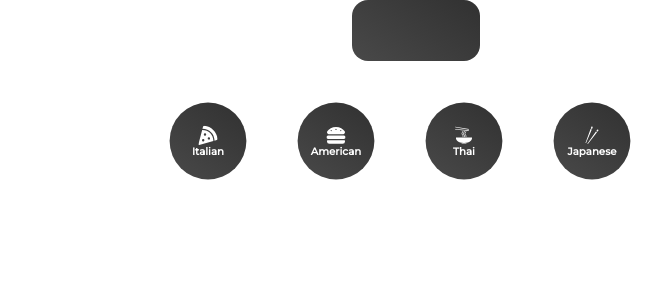
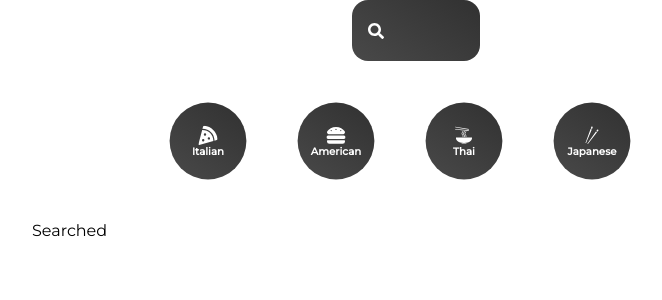
Before and after one commit to theDanielYeh/recipe-react, a React (Create React App) app: page /searched/1 in a window 1280 px wide. Shown: the top 300 px of the page, without its empty margins (224-886 px from the left). Built offline with nearby package versions, Linux system fonts and the light colour scheme.

Commit message:
added Searched component

```diff
--- a/src/components/Search.jsx
+++ b/src/components/Search.jsx
@@ -3,10 +3,21 @@ import {useState} from 'react';
 import {FaSearch} from 'react-icons/fa';
 
 function Search() {
+
+  const [input, setInput] = useState("");
+
+  const submitHandler = (e) => {
+    e.preventDefault();
+  }
+
   return (
-    <FormStyle>
+    <FormStyle onSubmit={submitHandler}>
       <div>
-        <input type="text" />
+        <FaSearch></FaSearch>
+        <input
+          onChange={(e) => setInput(e.target.value)}
+          type="text"
+          value={input}/>
       </div>
     </FormStyle>
   )
--- a/src/pages/Pages.jsx
+++ b/src/pages/Pages.jsx
@@ -1,6 +1,7 @@
 import React from 'react'
 import Home from './Home'
 import Cuisine from './Cuisine'
+import Searched from './Searched'
 import {Route, Routes} from "react-router-dom"
 
 function Pages() {
@@ -8,6 +9,7 @@ function Pages() {
       <Routes>
         <Route path="/" element={<Home />} />
         <Route path="/cuisine/:type" element={<Cuisine />} />
+        <Route path="/searched/:search" element={<Searched />} />
       </Routes>
   )
 }
--- /dev/null
+++ b/src/pages/Searched.jsx
@@ -0,0 +1,9 @@
+import React from 'react'
+
+function Searched() {
+  return (
+    <div>Searched</div>
+  )
+}
+
+export default Searched
```
